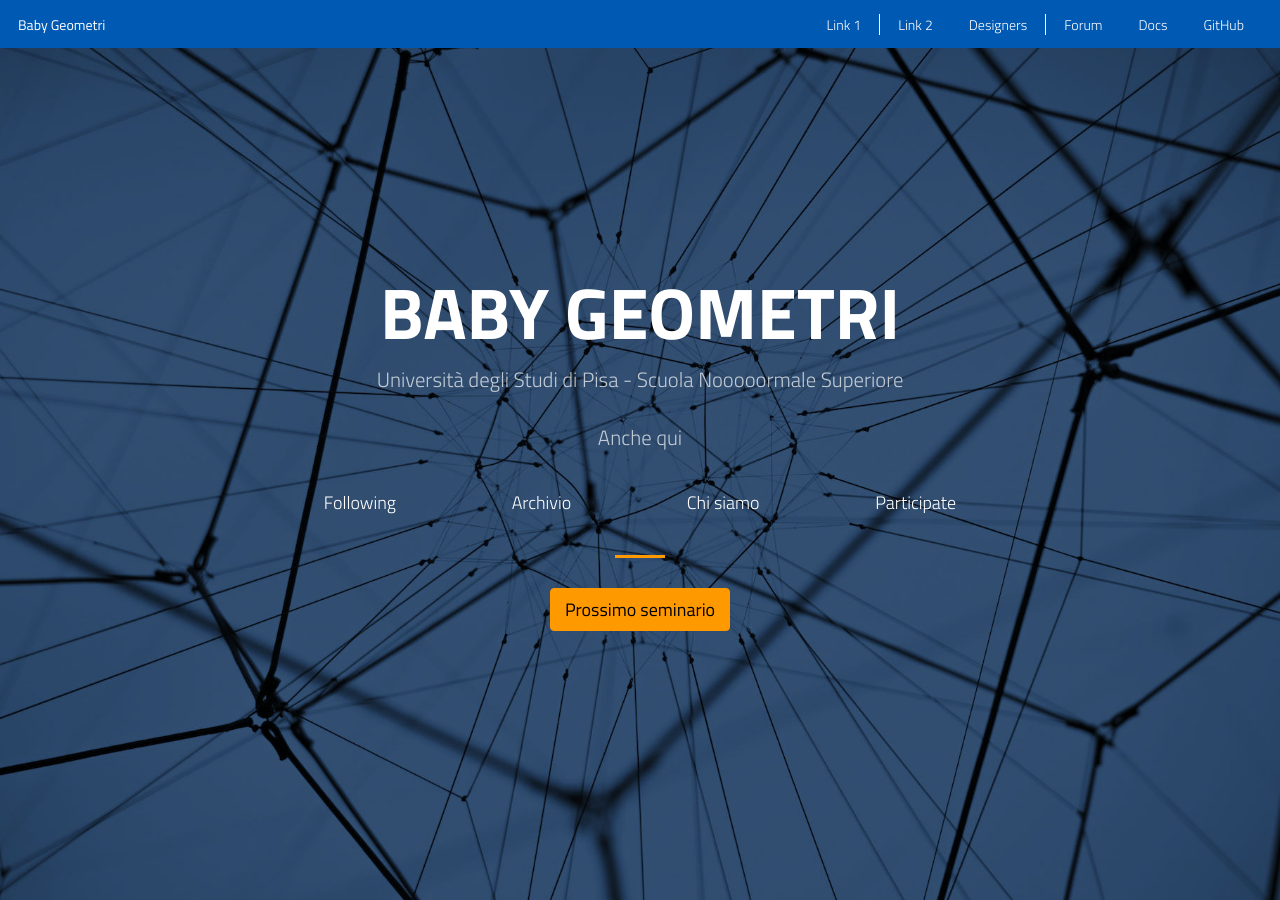
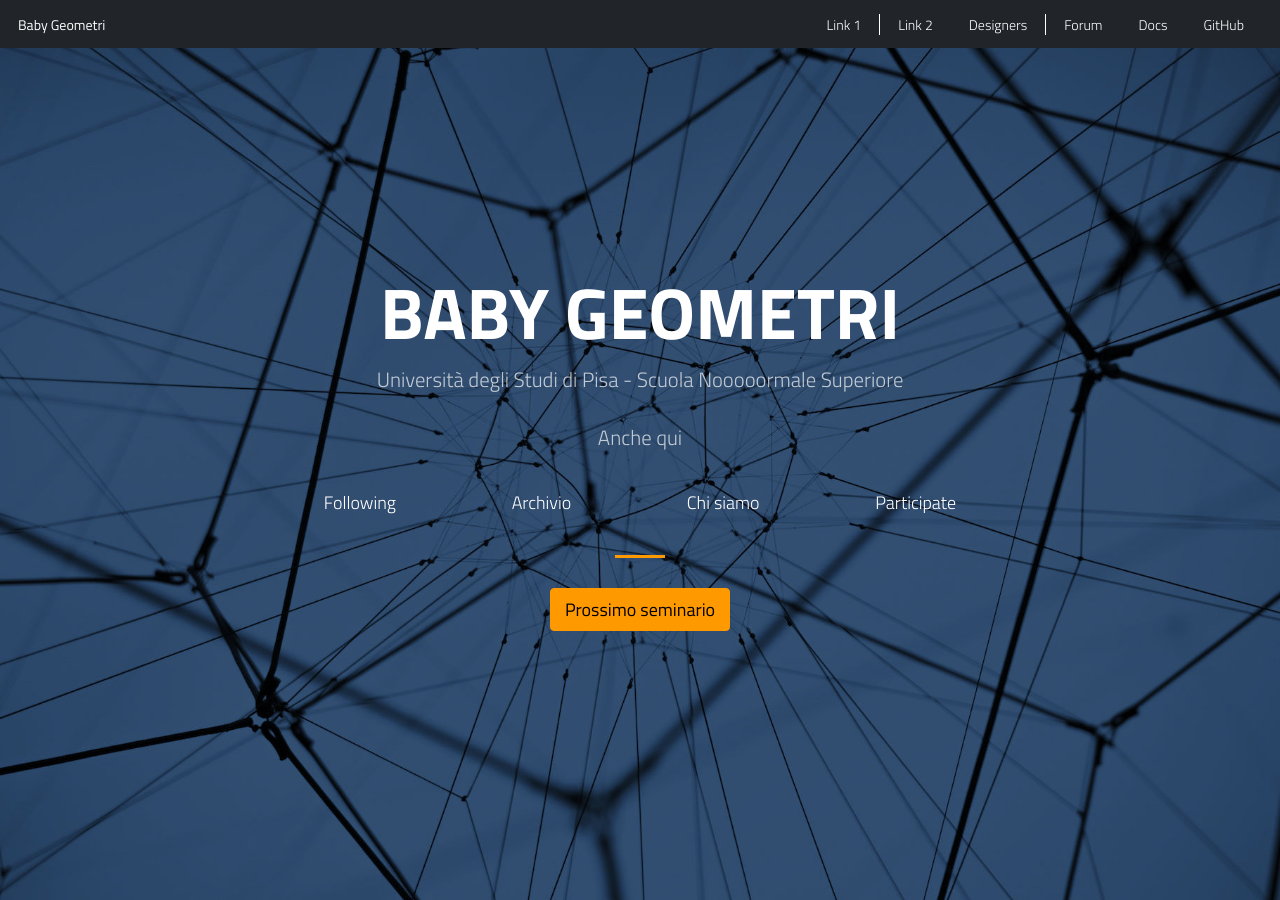
Before and after one commit to baby-geometri/baby-geometri.github.io, a Jekyll site: the page built from index.md, in a window 1280 px wide and 900 px high. Built offline with Jekyll 4.4.1, drawn with Linux system fonts in a browser that asks for light colours; nearby versions of some CDN libraries.

Commit message:
Update _navbar.scss

```diff
--- a/css/_navbar.scss
+++ b/css/_navbar.scss
@@ -1,7 +1,7 @@
 
 
 .navbar.navbar-institutional {
-  background-color: $darkblue;
+  background-color: $gray-900;
   padding: 0.25rem 1rem;
   .navbar-brand {
     font-size: 14px;
```
